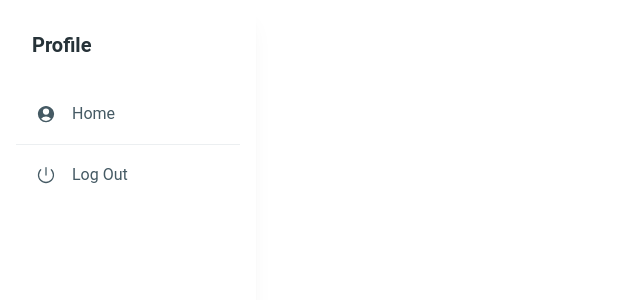
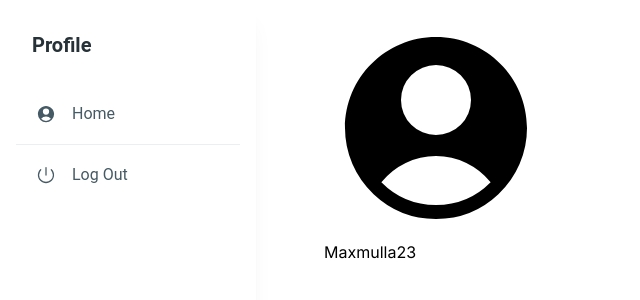
Before and after one commit to maxmulla23/issue-reporting--frontend, a Next.js app: page /userhomepage in a window 1280 px wide. Shown: the top 300 px of the page, without its empty margins (0-640 px from the left). Built offline with nearby package versions, Linux system fonts and the light colour scheme.

Commit message:
user icon added

```diff
--- a/src/app/userhomepage/layout.js
+++ b/src/app/userhomepage/layout.js
@@ -1,5 +1,4 @@
 import Navbar from "../components/navbar";
-
 
 
 export default function Layout({ children } ) {
@@ -8,7 +7,7 @@ export default function Layout({ children } ) {
             <div className="w-full flex-none md:w-64">
             <Navbar />
             </div>
-
+            <div className="flex-grow p-6 md:overflow-y-auto md:p-12">{children}</div>
         </div>
     )
 }
--- a/src/app/userhomepage/page.js
+++ b/src/app/userhomepage/page.js
@@ -1,4 +1,5 @@
 'use client'
+import { UserCircleIcon } from "@heroicons/react/24/solid";
 import { useState } from "react";
 
 
@@ -8,43 +9,11 @@ function classNames(...classes) {
 
 export default function Page() {
 
-
+  const [activeTab, setActiveTab] = useState('Contributions');
     return (
-      <div className="container mx-auto p-4">
-      <div className="profile">
-        {/* Other profile elements (avatar, bio, etc.) */}
-
-        <div className="tabs mt-4">
-          <button
-            onClick={() => setActiveTab('Contributions')}
-            className={`tab-button ${activeTab === 'Contributions' ? 'active' : ''}`}
-          >
-            Contributions
-          </button>
-          {/* Add more tabs as needed */}
-        </div>
-
-        {activeTab === 'Contributions' && (
-          <div className="contributions p-4">
-            {/* Replace with actual contributions data */}
-            Contributions data goes here.
-          </div>
-        )}
-
-        {/* Other tab content */}
+      <div className="text-black-500 fixed ml-5 top-0 mt-4">
+        <UserCircleIcon className="h-56 w-auto" />
+        <h1>Maxmulla23</h1>
       </div>
-
-      <div className="pinned-repos mt-4 grid grid-cols-2 gap-4">
-        {/* Example of a pinned repo item */}
-        <div className="repo bg-gray-100 p-4 rounded-md">
-          <h3>Repo Name</h3>
-          <p>Username: maxmuller23</p>
-          {/* Replace with actual email */}
-          <p>Email: maxmulla23@example.com</p>
-        </div>
-
-        {/* Add more pinned repos as needed */}
-      </div>
-    </div>
     )
 }
```
